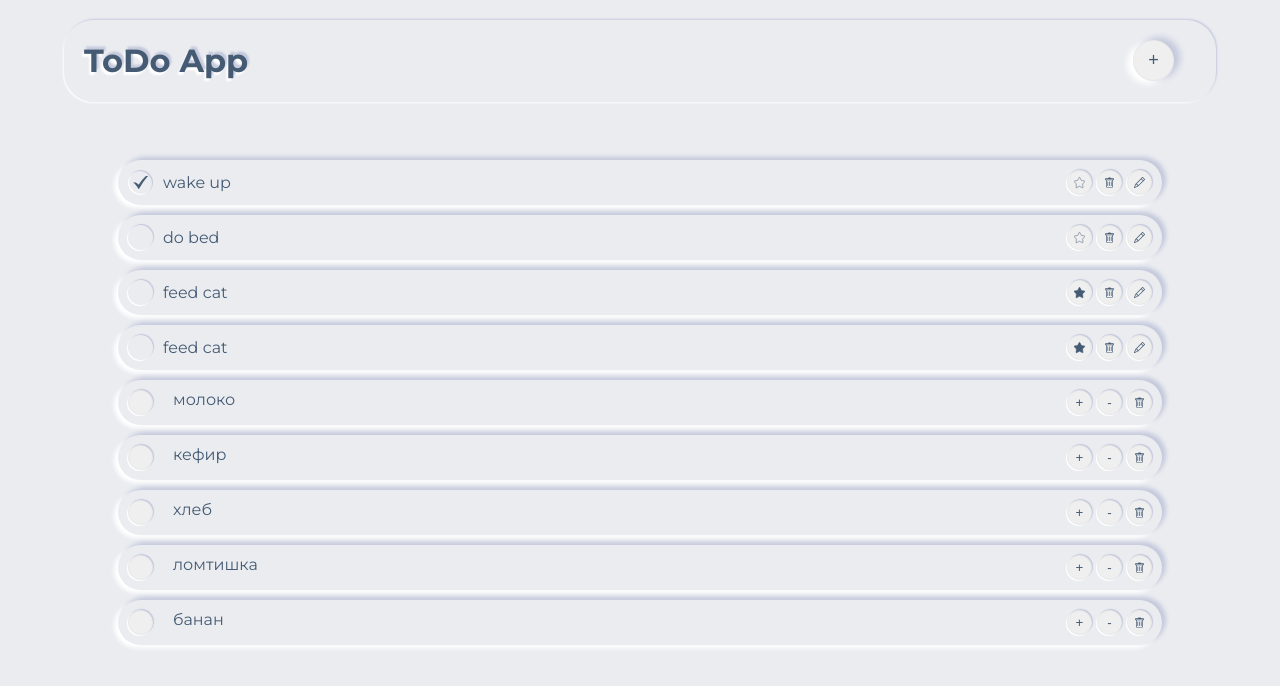
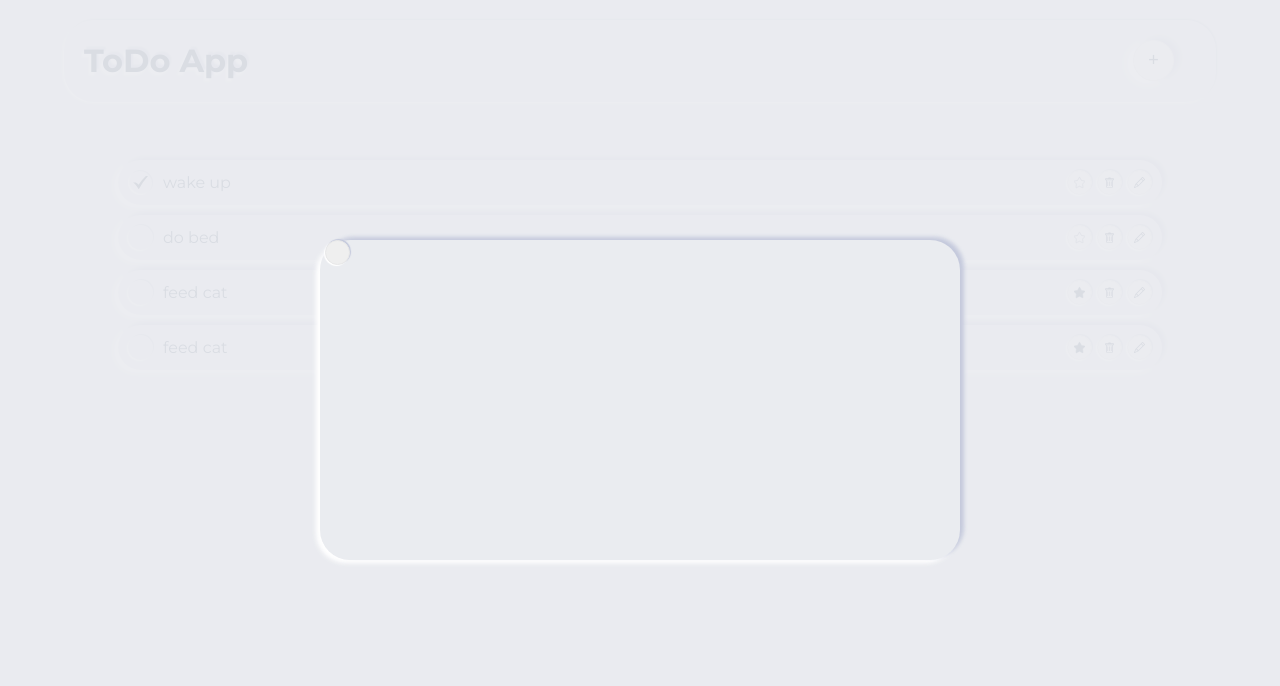
Before and after one commit to AlenaRudenko/ToDoApp, a React (Create React App) app: page / in a window 1280 px wide. Both pictures are taken after a click on the button 1139 px from the left and 182 px from the top of the page. Shown: the top 686 px of the page. Built offline with nearby package versions, Linux system fonts and the light colour scheme.

Commit message:
edit button

```diff
--- a/src/App.jsx
+++ b/src/App.jsx
@@ -1,81 +1,78 @@
-import { useState } from "react";
+import React from "react";
 import "./App.css";
 import { Header } from "./components/header/Header";
-import ShopList from "./components/todo/ShopList";
+import EditWindow from "./components/todo/EditWindow";
 import ToDoItem from "./components/todo/ToDoItem";
+
 const mock = [
-  { text: "wake up", isChecked: true, isFavourite: false, id: "1" },
-  { text: "do bed", isChecked: false, isFavourite: false, id: "2" },
-  { text: "feed cat", isChecked: false, isFavourite: true, id: "3" },
-  { text: "feed cat", isChecked: false, isFavourite: true, id: "3" },
-];
-const shopArr = [
-  { item: "молоко", count: 2, isBuy: false, id: "no1" },
-  { item: "кефир", count: 1, isBuy: false, id: "no2" },
-  { item: "хлеб", count: 1, isBuy: false, id: "no3" },
-  { item: "ломтишка", count: 10, isBuy: false, id: "no4" },
-  { item: "банан", count: 6, isBuy: true, id: "no5" },
+  {
+    text: "wake up",
+    isChecked: true,
+    isFavourite: false,
+    id: "1",
+    isPushEdit: false,
+  },
+  {
+    text: "do bed",
+    isChecked: false,
+    isFavourite: false,
+    id: "2",
+    isPushEdit: false,
+  },
+  {
+    text: "feed cat",
+    isChecked: false,
+    isFavourite: true,
+    id: "3",
+    isPushEdit: false,
+  },
+  {
+    text: "feed cat",
+    isChecked: false,
+    isFavourite: true,
+    id: "3",
+    isPushEdit: false,
+  },
 ];
 
-class User {
-  constructor({ name = "Alf", age = 20 } = {}) {
-    this.name = name;
-    this.age = age;
+class App extends React.Component {
+  constructor(props) {
+    super(props);
+    this.state = {
+      todos: mock,
+    };
   }
-  name = "";
-  loshara = 0;
-}
-const user1 = new User({ name: "lols", age: 15 });
-const user2 = new User();
-console.log(user1, user2);
-function App() {
-  const [todos, setTodos] = useState(mock);
-  const [purshase, setPurshase] = useState(shopArr);
-  const deleteTodo = (id) => {
-    setTodos(
-      todos.filter((item) => {
+  deleteTodo = (id) => {
+    this.setState({
+      todos: this.state.todos.filter((item) => {
         return item.id !== id;
-      })
-    );
+      }),
+    });
   };
-  const deletePurshase = (id) => {
-    setPurshase(
-      purshase.filter((item) => {
-        return item.id !== id;
-      })
-    );
-  };
+  render() {
     return (
-    <div className='app'>
-      <div className='container'>
+      <div className="app">
+        <div className="container">
           <Header />
-        <div className='main'>
-          {todos.map((item) => {
+          <div className="main">
+            {this.state.todos.map((item) => {
               return (
                 <ToDoItem
                   text={item.text}
                   isChecked={item.isChecked}
                   isFavourite={item.isFavourite}
                   id={item.id}
-                delTodo={deleteTodo}
-              />
-            );
-          })}
-          {purshase.map((item) => {
-            return (
-              <ShopList
-                item={item.item}
-                count={item.count}
-                isBuy={item.isBuy}
-                id={item.id}
-                delPurshase={deletePurshase}
+                  delTodo={this.deleteTodo}
+                  isPushEdit={item.isPushEdit}
                 />
               );
             })}
           </div>
+          <EditWindow isPushEdit={ToDoItem.isPushEdit} />
         </div>
       </div>
     );
   }
+}
 
 export default App;
--- a/src/components/app-button/AppButton.jsx
+++ b/src/components/app-button/AppButton.jsx
@@ -2,13 +2,12 @@ import "./style.css";
 
 export const AppButton = ({ size = "small", children, onClickButton }) => {
   return (
-    <div className='button__container'>
+    <div className="button__container">
       <button
         onClick={onClickButton}
         className={`button__item ${
           size === "small" ? "button--small" : "button--large"
-        }`}
-      >
+        }`}>
         {children}
       </button>
     </div>
--- a/src/components/header/Header.jsx
+++ b/src/components/header/Header.jsx
@@ -1,16 +1,30 @@
 import { AppButton } from "../app-button/AppButton";
 import "./header.css";
+import { useState } from "react";
 
 export const Header = () => {
+  const [isPushedPlus, setPlus] = useState(false);
   return (
-    <div className='header'>
-      <div className='header__container'>
-        <h1 className='header__logo'>ToDo App</h1>
-        <div className='header__search'>
-          <input type='search' className='header__placesearch'></input>
+    <div className="header">
+      <div className="header__container">
+        <h1 className="header__logo">ToDo App</h1>
+        <div className="header__search">
+          <input
+            type="search"
+            className={`header__placesearch ${
+              isPushedPlus ? "header__placesearch--active" : ""
+            }`}></input>
         </div>
-        <div class='big__button'>
-          <AppButton size={"large"}>+</AppButton>
+        <div class="big__button">
+          <AppButton
+            isPushedPlus={isPushedPlus}
+            onClickButton={() => {
+              setPlus(!isPushedPlus);
+              console.log(isPushedPlus);
+            }}
+            size={"large"}>
+            +
+          </AppButton>
         </div>
       </div>
     </div>
--- a/src/components/header/header.css
+++ b/src/components/header/header.css
@@ -46,3 +46,6 @@ input {
   box-shadow: inset -2px 2px 2px #c4c9dc, inset 2px -2px 2px #ffffff;
   border-radius: 30px;
 }
+.header__placesearch--active {
+  display: block;
+}
--- /dev/null
+++ b/src/components/todo/EditWindow.jsx
@@ -0,0 +1,25 @@
+import { useState } from "react";
+import { AppButton } from "../app-button/AppButton";
+
+function EditWindow({ isPushEdit = false }) {
+  console.log("пуш из эдит окна", isPushEdit);
+  const [isExit, SetExit] = useState(false);
+  return (
+    isPushEdit && (
+      <div
+        className={`edit__container ${
+          isExit === false ? "edit__container--active" : ""
+        } `}>
+        <div className={"edit__window"}>
+          <AppButton
+            onClickButton={() => {
+              SetExit(!isExit);
+            }}
+          />
+        </div>
+      </div>
+    )
+  );
+}
+
+export default EditWindow;
--- a/src/components/todo/ToDoItem.jsx
+++ b/src/components/todo/ToDoItem.jsx
@@ -6,6 +6,7 @@ import { CheckedButton } from "./CheckedButton";
 import react from "react";
 import { StarFill } from "./StarFill";
 import StarOutline from "./StarOutline";
+import EditWindow from "./EditWindow";
 
 class ToDoItem extends react.Component {
   constructor(props) {
@@ -13,12 +14,14 @@ class ToDoItem extends react.Component {
     this.state = {
       isChecked: props.isChecked,
       isFavourite: props.isFavourite,
+      isPushEdit: props.isPushEdit,
+      isExit: props.isExit,
     };
   }
   render() {
     return (
-      <div className='Main__item'>
-        <div className='Main__group'>
+      <div className="Main__item">
+        <div className="Main__group">
           <CheckedButton
             isChecked={this.state.isChecked}
             onClickButton={() => {
@@ -30,24 +33,28 @@ class ToDoItem extends react.Component {
               "Твоя возможность быть продуктивнее ! Поставь задачу :)"}
           </div>
         </div>
-        <div className='Main__fav'>
+        <div className="Main__fav">
           <AppButton
             onClickButton={() => {
               this.setState({ isFavourite: !this.state.isFavourite });
-            }}
-          >
+            }}>
             {this.state.isFavourite ? <StarFill /> : <StarOutline />}
           </AppButton>
           <AppButton
             onClickButton={() => {
               this.props.delTodo(this.props.id);
-            }}
-          >
+            }}>
             <Trash />
           </AppButton>
-          <AppButton>
+          <AppButton
+            onClickButton={() => {
+              this.setState({ isPushEdit: !this.state.isPushEdit });
+              console.log(this.state.isPushEdit);
+            }}
+            isPushEdit={this.state.isPushEdit}>
             <Pencil />
           </AppButton>
+          <EditWindow isPushEdit={this.state.isPushEdit} />
         </div>
       </div>
     );
--- a/src/components/todo/style.css
+++ b/src/components/todo/style.css
@@ -69,3 +69,42 @@
   height: 25px;
   margin-left: 5px;
 }
+/* стили окошка редактирования */
+.edit__container {
+  position: fixed;
+  z-index: 100;
+  width: 100%;
+  height: 100%;
+  left: 0%;
+  top: 0%;
+  background: rgb(234, 236, 240, 0.9);
+  box-shadow: 4px -3px 4px #c4c9dc, -4px 3px 4px #ffffff;
+  display: none;
+  cursor: auto;
+}
+.edit__container--active {
+  display: flex;
+  align-items: center;
+  justify-content: center;
+}
+.edit__window {
+  z-index: 150;
+  width: 50%;
+  height: 40%;
+  background-color: #eaecf0;
+  opacity: 100;
+  border-radius: 30px;
+  box-shadow: 4px -3px 4px #c4c9dc, -4px 3px 4px #ffffff;
+}
+.exit__button {
+  z-index: 250;
+  border-radius: 10px;
+  cursor: pointer;
+  width: 20%;
+  height: 10%;
+  background-color: #eaecf0;
+  box-shadow: 4px -3px 4px #c4c9dc, -4px 3px 4px #ffffff;
+}
+.exit__button:active {
+  box-shadow: inset -1px 1px 1px #c4c9dc, inset 1px -1px 1px #ffffff;
+}
```
Also changed, not shown: src/components/todo/ExitButton.jsx (added, +8 -0 lines). Lines whose indentation alone changed are shown as unchanged.
